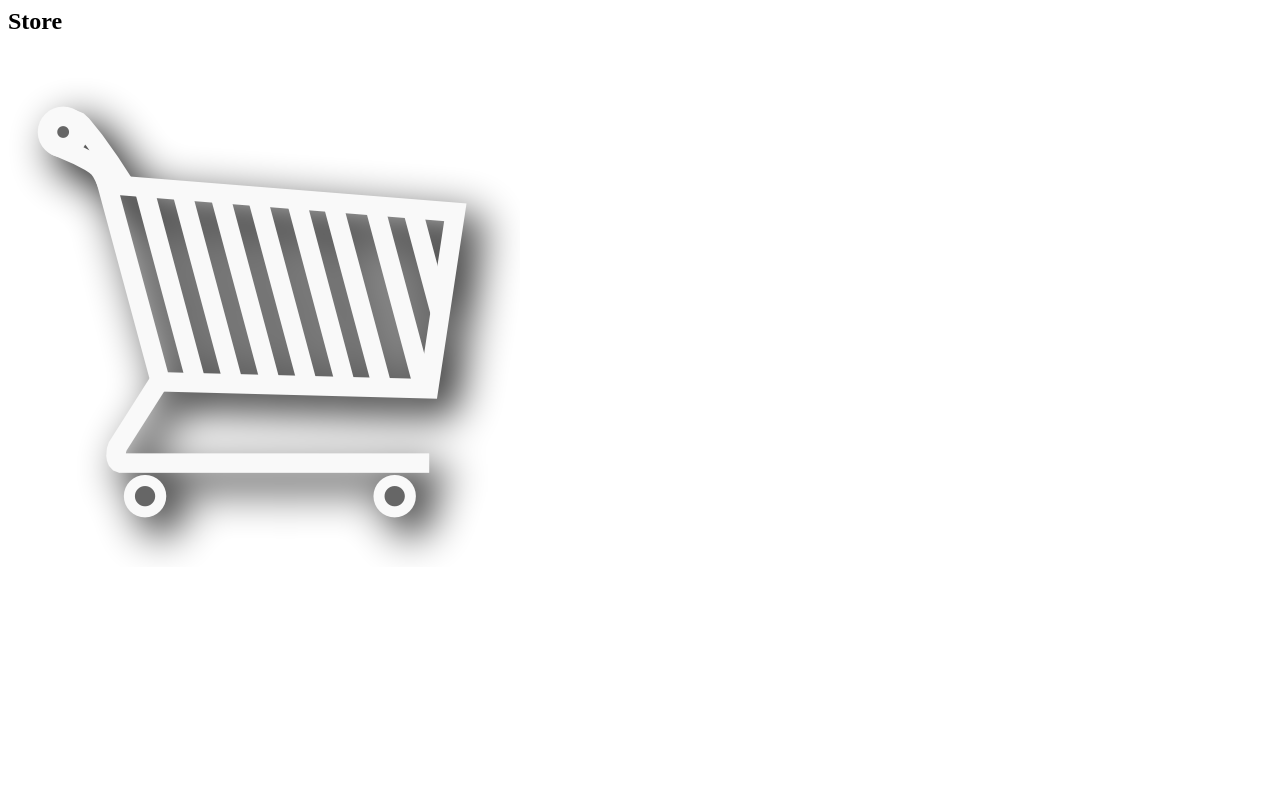
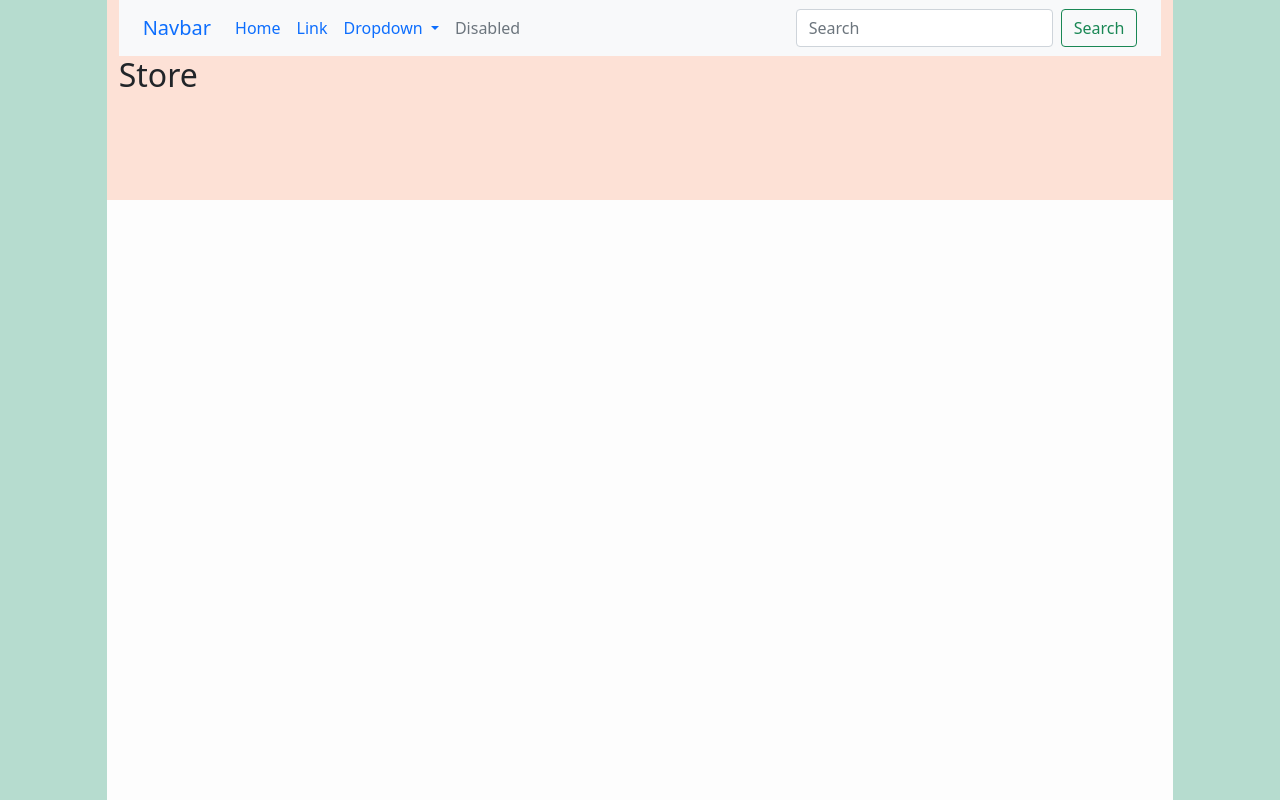
Before and after one commit to TolhurstTech/petsy, a Django app: page / in a window 1280 px wide. Run offline with Django 4.2, Linux system fonts and the light colour scheme.

Commit message:
Add navbar to base.html + some base structure

```diff
--- a/static/css/style.css
+++ b/static/css/style.css
@@ -0,0 +1,22 @@
+
+:root {
+    --light-green: #b6dccf;
+    --light-pink: #fde1d6;
+    --dark-green: #315659;
+    --white: #fdfdfd;
+  }
+
+body {
+    height: 100vh;
+    display: flex;
+    justify-content: center;
+}
+
+.bg-container{
+    background-color: var(--light-green);
+}
+
+.main-wrapper {
+    height: 100vh;
+    background:linear-gradient(-180deg, var(--light-pink) 25%, var(--white) 0%);
+}
--- a/store/templates/store/store.html
+++ b/store/templates/store/store.html
@@ -1,6 +1,8 @@
+{% extends "base.html" %}
 {% load static %}
-<link rel="stylesheet" type="text/css" href="{% static 'css/style.css' %}">
+
+{%block content %}
 
 <h2>Store</h2>
 
-<img src="{% static 'images/6+cart.png' %}">
+{% endblock %}
--- /dev/null
+++ b/templates/base.html
@@ -0,0 +1,82 @@
+<!DOCTYPE html>
+{% load static %}
+<html lang="en">
+<head>
+    <meta charset="UTF-8">
+    <meta name="viewport" content="width=device-width, initial-scale=1.0">
+    <meta name="keywords" content="dog accessories, pet accessories, handmade dog collar, dog toys">
+    <!-- Google Fonts CSS -->
+    <link rel="preconnect" href="https://fonts.gstatic.com">
+    <link href="https://fonts.googleapis.com/css2?family=Roboto:wght@300&display=swap" rel="stylesheet">
+    <link href="https://fonts.googleapis.com/css2?family=Lato:wght@300;700&display=swap" rel="stylesheet">
+
+    <!-- Font Awesome CSS -->
+    <link rel="stylesheet" href="https://cdnjs.cloudflare.com/ajax/libs/font-awesome/5.15.3/css/all.min.css">
+
+    <!-- Bootstrap CSS -->
+    <link href="https://cdn.jsdelivr.net/npm/bootstrap@5.0.1/dist/css/bootstrap.min.css" rel="stylesheet"
+        integrity="sha384-+0n0xVW2eSR5OomGNYDnhzAbDsOXxcvSN1TPprVMTNDbiYZCxYbOOl7+AMvyTG2x" crossorigin="anonymous">
+
+    <!-- Custom CSS -->
+    <link rel="stylesheet" href="{% static 'css/style.css' %}">
+    <title>Petsy | Style for your dog </title>
+</head>
+<body>
+
+    <div class="bg-container container-fluid">
+        <div class="row justify-content-center">
+            <div class="main-wrapper col-10 no-gutter">
+                <!-- Navigation -->
+                <nav class="navbar navbar-expand-lg bg-light no-gutter">
+                    <div class="container-fluid">
+                        <a class="navbar-brand" href="#">Navbar</a>
+                        <button class="navbar-toggler" type="button" data-bs-toggle="collapse" data-bs-target="#navbarSupportedContent" aria-controls="navbarSupportedContent" aria-expanded="false" aria-label="Toggle navigation">
+                            <span class="navbar-toggler-icon"></span>
+                        </button>
+                        <div class="collapse navbar-collapse" id="navbarSupportedContent">
+                            <ul class="navbar-nav me-auto mb-2 mb-lg-0">
+                                <li class="nav-item">
+                                    <a class="nav-link active" aria-current="page" href="#">Home</a>
+                                </li>
+                                <li class="nav-item">
+                                    <a class="nav-link" href="#">Link</a>
+                                </li>
+                                <li class="nav-item dropdown">
+                                    <a class="nav-link dropdown-toggle" href="#" role="button" data-bs-toggle="dropdown" aria-expanded="false">
+                                        Dropdown
+                                    </a>
+                                    <ul class="dropdown-menu">
+                                        <li><a class="dropdown-item" href="#">Action</a></li>
+                                        <li><a class="dropdown-item" href="#">Another action</a></li>
+                                        <li><hr class="dropdown-divider"></li>
+                                        <li><a class="dropdown-item" href="#">Something else here</a></li>
+                                    </ul>
+                                </li>
+                                <li class="nav-item">
+                                    <a class="nav-link disabled">Disabled</a>
+                                </li>
+                            </ul>
+                            <form class="d-flex" role="search">
+                                <input class="form-control me-2" type="search" placeholder="Search" aria-label="Search">
+                                <button class="btn btn-outline-success" type="submit">Search</button>
+                            </form>
+                        </div>
+                    </div>
+                </nav>
+
+
+                <!-- Search Box-->
+                {% block search %}
+                {% endblock %}
+
+                <!-- Main Content -->
+                {% block content %}
+                {% endblock %}
+            </div>
+        </div>
+    </div>
+    <script src="https://cdn.jsdelivr.net/npm/bootstrap@5.0.1/dist/js/bootstrap.bundle.min.js"
+        integrity="sha384-gtEjrD/SeCtmISkJkNUaaKMoLD0//ElJ19smozuHV6z3Iehds+3Ulb9Bn9Plx0x4" crossorigin="anonymous">
+    </script>
+</body>
+</html>
```
Also changed, not shown: petnet/templates/base.html (deleted, +0 -26 lines).
